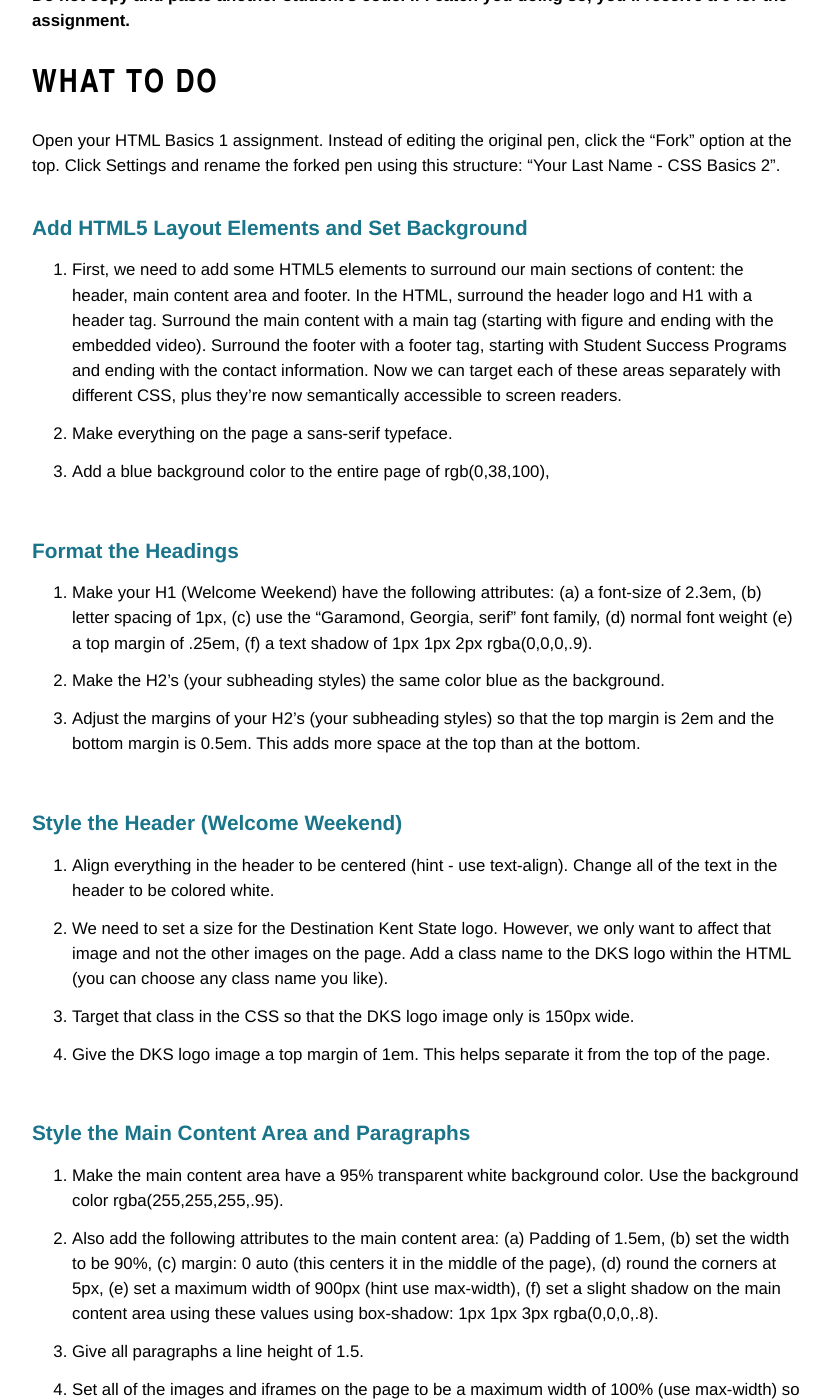
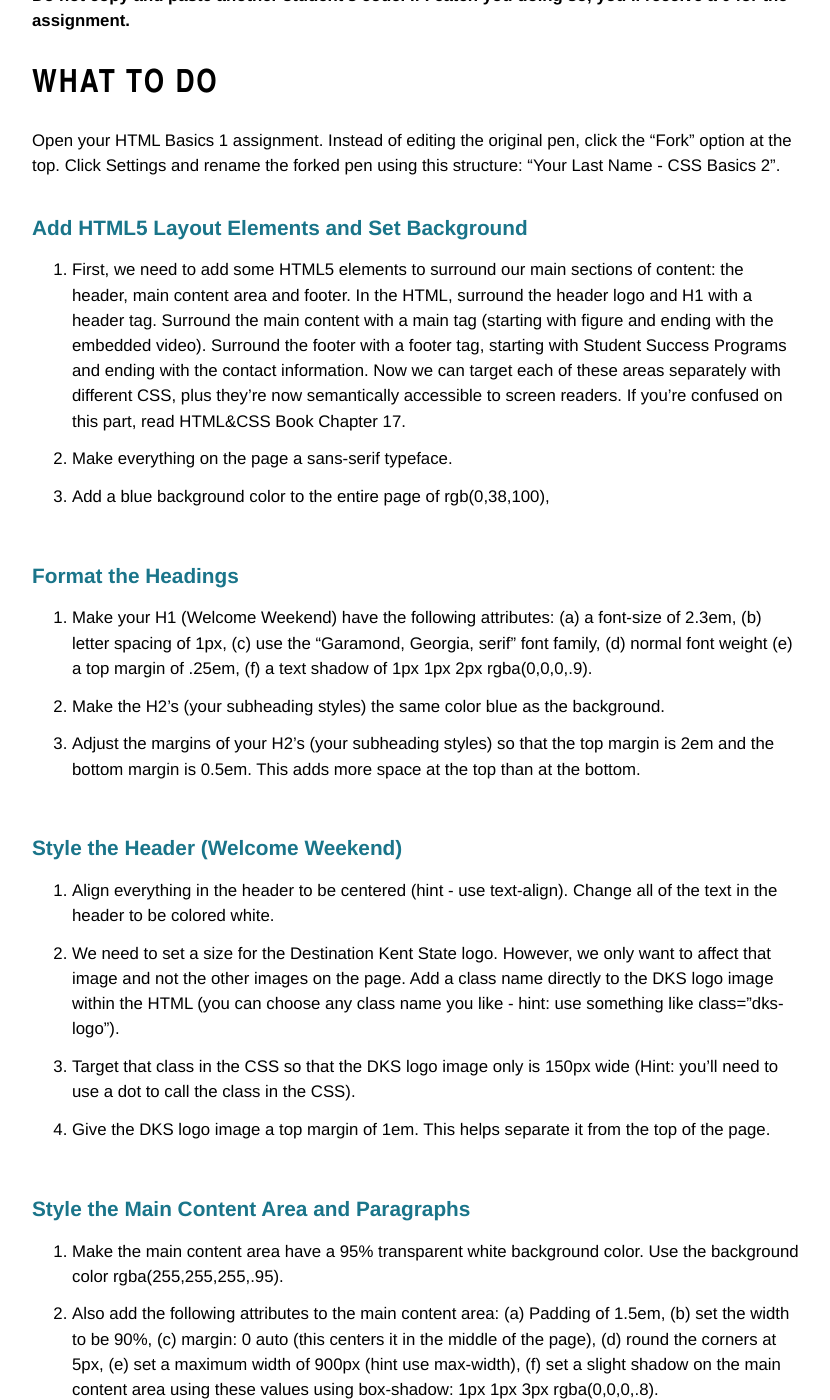
Before and after one commit to KentStateWeb/rwd, a Jekyll site: the page built from _assignments/css2.md, in a window 1280 px wide and 1400 px high, scrolled down 670 px. Shown: the whole window, without its empty margins (224-1054 px from the left). Built offline with Jekyll 4.4.1, drawn with Linux system fonts in a browser that asks for light colours.

Commit message:
Clarifications for CSS Basics 2

```diff
--- a/_assignments/css2.md
+++ b/_assignments/css2.md
@@ -23,7 +23,7 @@ Open your HTML Basics 1 assignment.  Instead of editing the original pen, click
 
 ### Add HTML5 Layout Elements and Set Background
 
-1. First, we need to add some HTML5 elements to surround our main sections of content: the header, main content area and footer.  In the HTML, surround the header logo and H1 with a header tag.  Surround the main content with a main tag (starting with figure and ending with the embedded video).  Surround the footer with a footer tag, starting with Student Success Programs and ending with the contact information.  Now we can target each of these areas separately with different CSS, plus they're now semantically accessible to screen readers.
+1. First, we need to add some HTML5 elements to surround our main sections of content: the header, main content area and footer.  In the HTML, surround the header logo and H1 with a header tag.  Surround the main content with a main tag (starting with figure and ending with the embedded video).  Surround the footer with a footer tag, starting with Student Success Programs and ending with the contact information.  Now we can target each of these areas separately with different CSS, plus they're now semantically accessible to screen readers.  If you're confused on this part, read HTML&CSS Book Chapter 17.
 2.  Make everything on the page a sans-serif typeface.
 3.  Add a blue background color to the entire page of rgb(0,38,100),
 
@@ -36,8 +36,8 @@ Open your HTML Basics 1 assignment.  Instead of editing the original pen, click
 ### Style the Header (Welcome Weekend)
 
 1. Align everything in the header to be centered (hint - use text-align).  Change all of the text in the header to be colored white.
-2. We need to set a size for the Destination Kent State logo.  However, we only want to affect that image and not the other images on the page.  Add a class name to the DKS logo within the HTML (you can choose any class name you like).
-3.  Target that class in the CSS so that the DKS logo image only is 150px wide.
+2. We need to set a size for the Destination Kent State logo.  However, we only want to affect that image and not the other images on the page.  Add a class name directly to the DKS logo image within the HTML (you can choose any class name you like - hint:  use something like class="dks-logo").
+3.  Target that class in the CSS so that the DKS logo image only is 150px wide (Hint: you'll need to use a dot to call the class in the CSS).
 4.  Give the DKS logo image a top margin of 1em.  This helps separate it from the top of the page.
 
 ### Style the Main Content Area and Paragraphs
```
Also changed, not shown: 1 other file.
